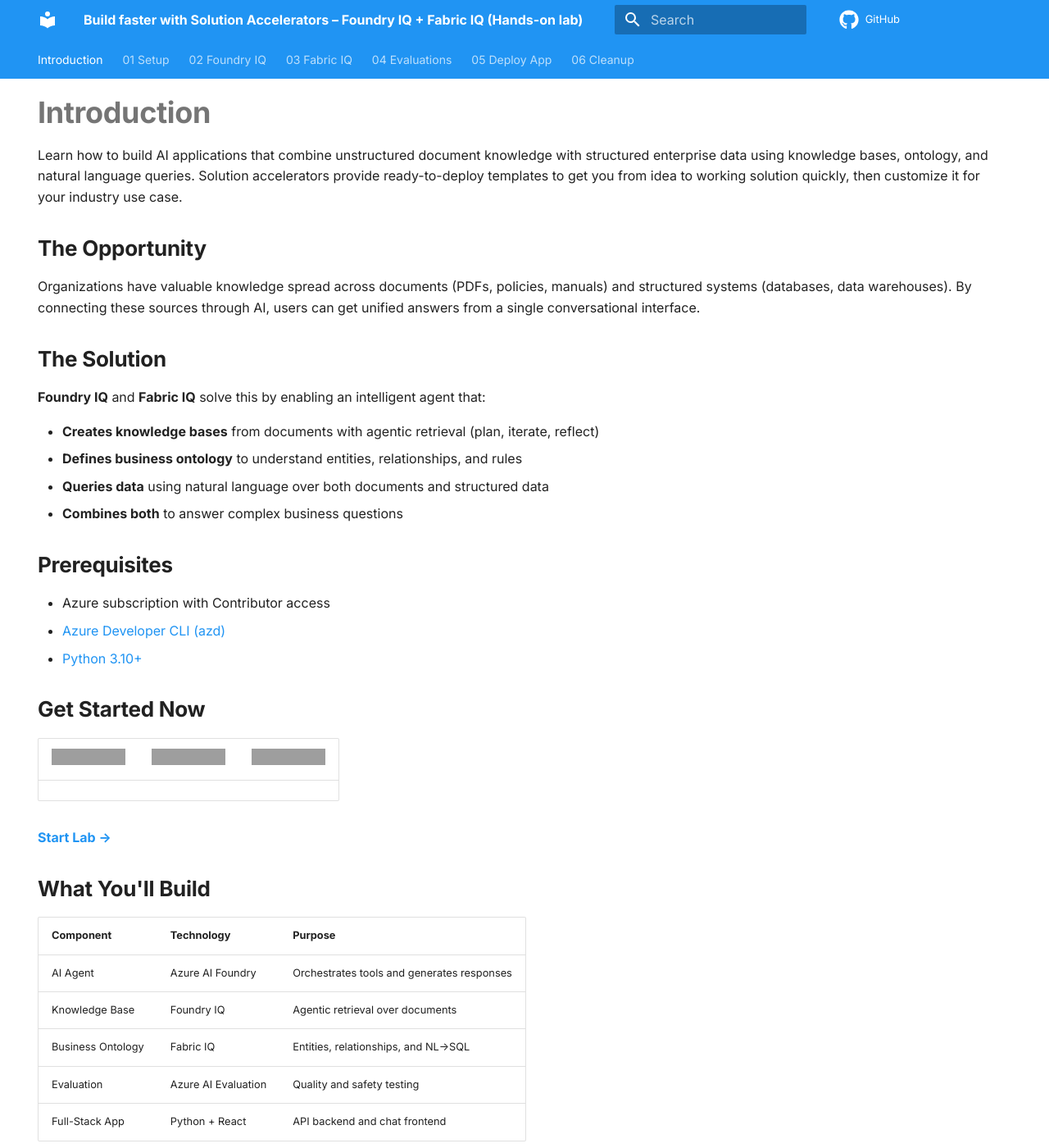
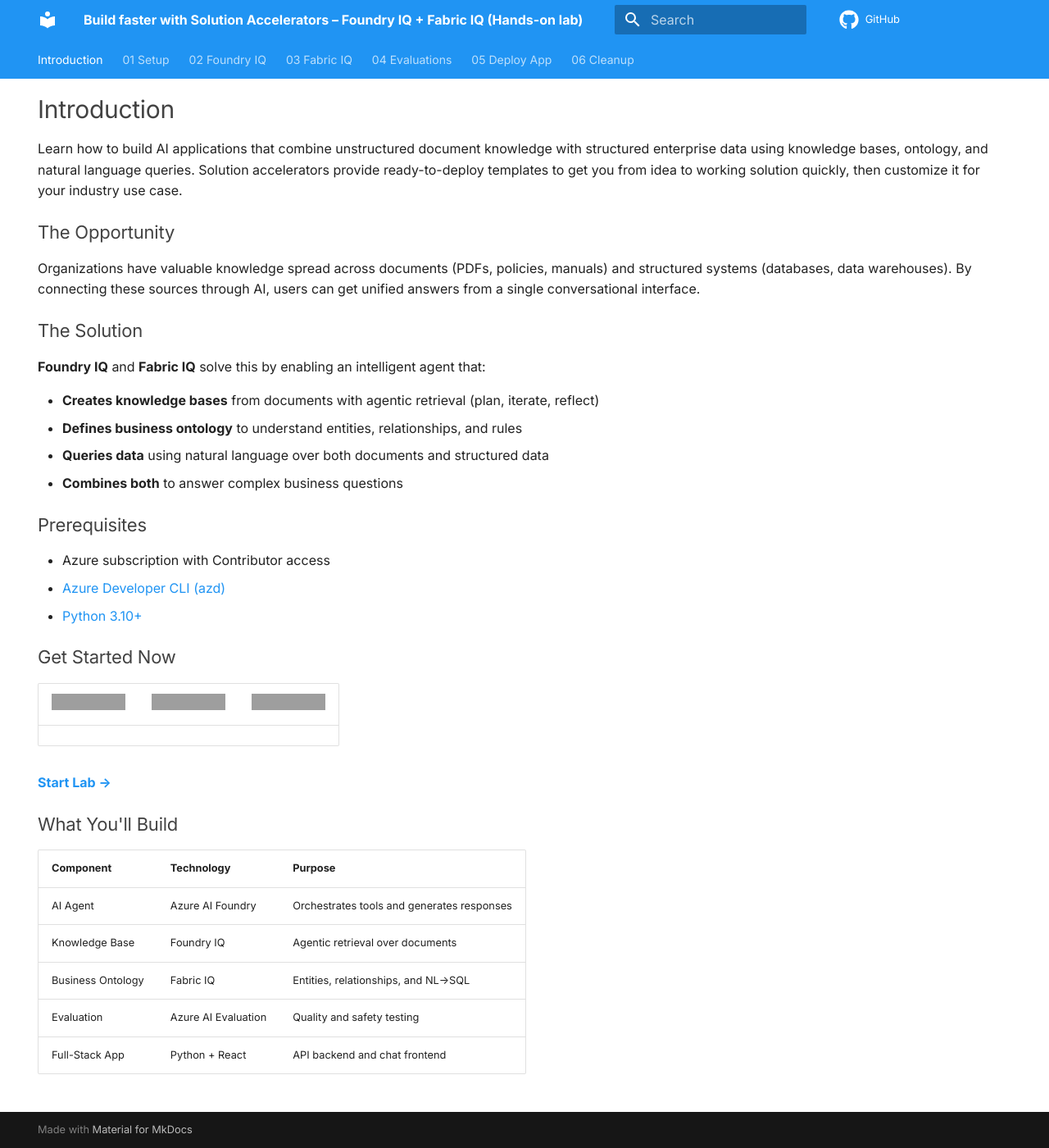
Before and after one commit to nchandhi/nc-iq-tc, an MkDocs documentation site: the page built from docs/docs/index.md, in a window 1280 px wide and 1400 px high. Shown: the whole window at 82% size. Built offline with MkDocs 1.6.1 and Material for MkDocs 9.7.7, drawn with Linux system fonts in a browser that asks for light colours; comment, search, counter and statistics services are not loaded; grey boxes are pictures that could not be loaded.

Commit message:
Softer heading colors and weight

```diff
--- a/docs/docs/stylesheets/extra.css
+++ b/docs/docs/stylesheets/extra.css
@@ -12,15 +12,17 @@
 .md-content h1 {
   margin-top: 0 !important;
   margin-bottom: 0.3em;
-  font-size: 1.8rem;
-  font-weight: 600;
+  font-size: 1.5rem;
+  font-weight: 500;
+  color: #424242;
 }
 
 .md-content h2 {
-  font-size: 1.3rem;
-  font-weight: 600;
-  margin-top: 1.2em;
-  margin-bottom: 0.5em;
+  font-size: 1.1rem;
+  font-weight: 500;
+  margin-top: 1em;
+  margin-bottom: 0.4em;
+  color: #424242;
 }
 
 /* Reduce top padding of main content */
```
